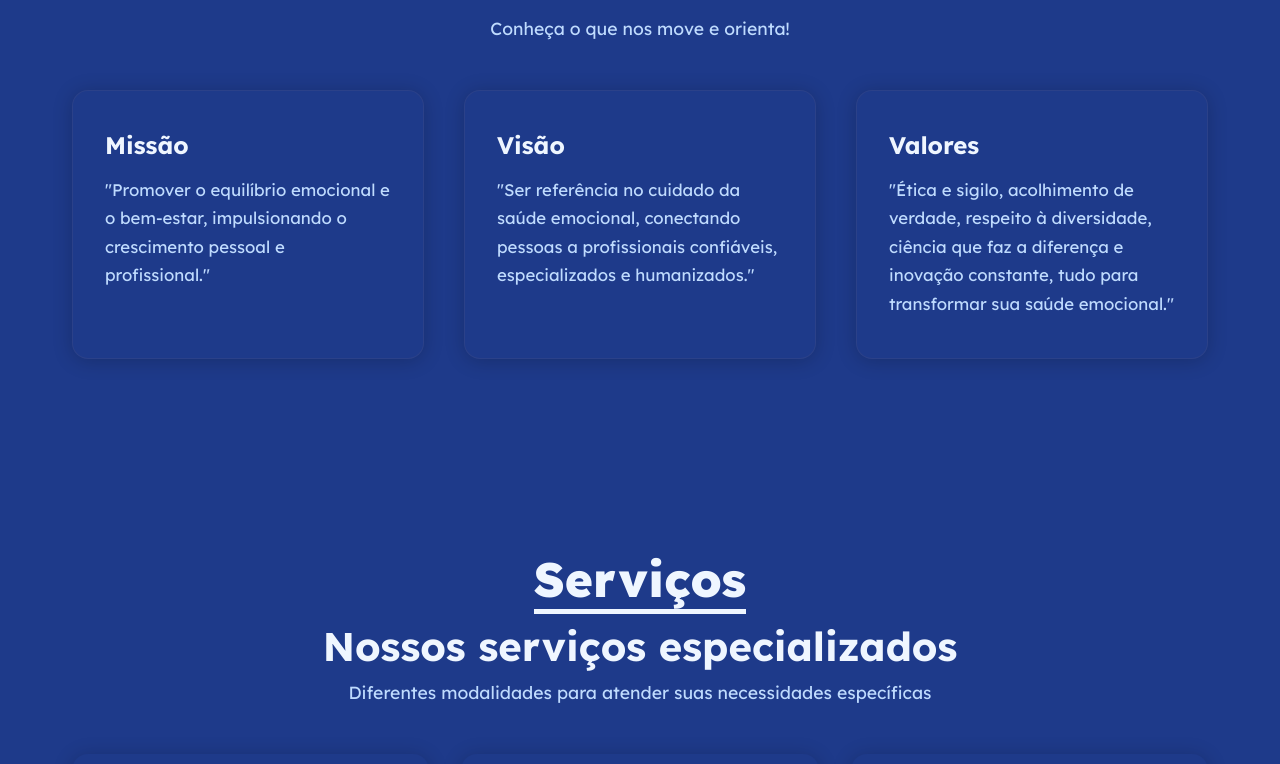
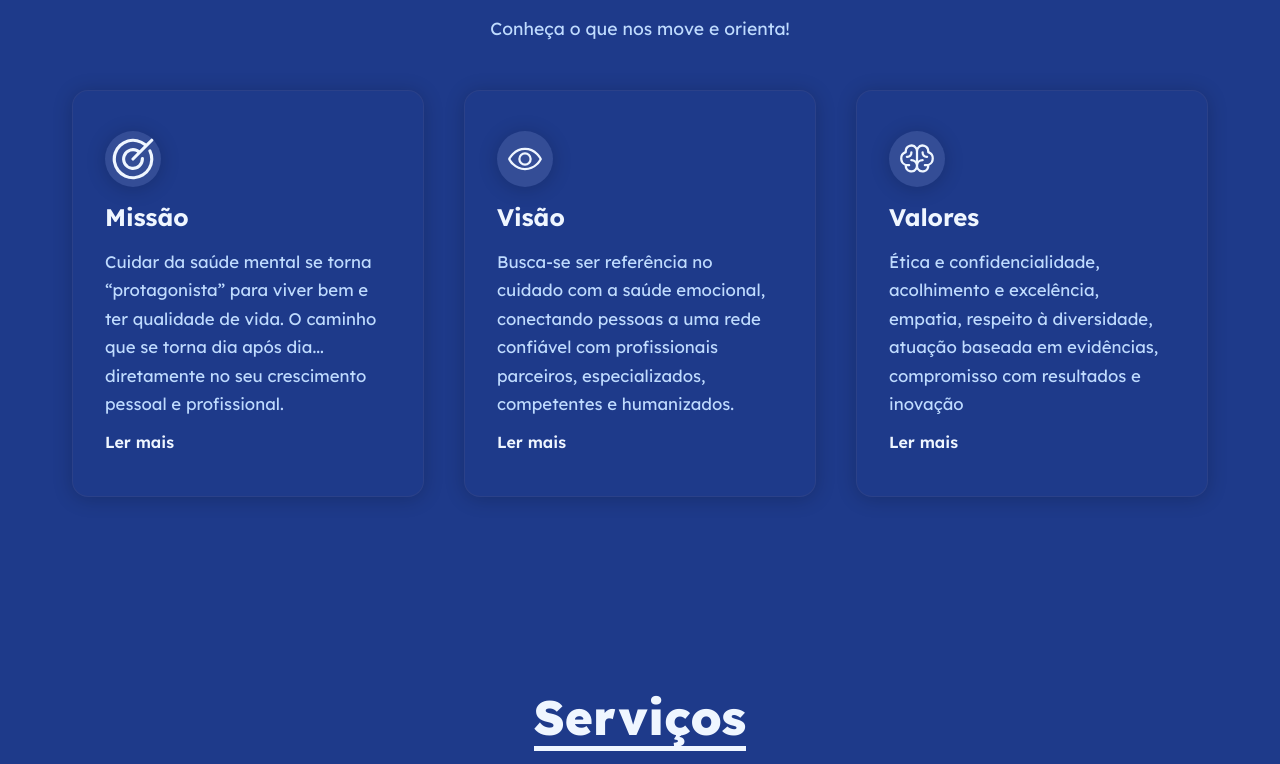
Before and after one commit to Freelings-Co/mentflow, a React (Vite) app: page / in a window 1280 px wide. Shown: the part 2746-3510 px from the top of the page. Built offline with nearby package versions, Linux system fonts and the light colour scheme; a web font is replaced by a local one.

Commit message:
Commit to merge

```diff
--- a/src/pages/Landing.jsx
+++ b/src/pages/Landing.jsx
@@ -17,6 +17,10 @@ import {
   X,
 } from 'lucide-react'
 
+import AnaSilva from '../assets/ana-silva.webp'
+import CarlosSouza from '../assets/carlos-souza.webp'
+import MarianaLima from '../assets/mariana-lima.webp'
+
 import Reveal from '../components/Reveal'
 import '../pages/Landing.css'
 import Logo from '../assets/full-logo.webp'
@@ -24,8 +28,9 @@ import Design1 from '../assets/design1.webp'
 import Banner from '../assets/banner1.webp'
 import Service1 from '../assets/service1.webp'
 import Service2 from '../assets/service2.webp'
+import Service3 from '../assets/service3.webp'
 import Design2 from '../assets/design2.webp'
-import { ArrowRightIcon } from '@phosphor-icons/react'
+import { ArrowRightIcon, Target, Brain, Eye } from '@phosphor-icons/react'
 
 
 const MentFlowLanding = () => {
@@ -151,7 +156,7 @@ const MentFlowLanding = () => {
       icon: Users,
       title: 'Terapia em Grupo',
       description: 'Participe de sessões em grupo e compartilhe experiências.',
-      image: Service1
+      image: Service3
     },
   ]
 
@@ -181,7 +186,7 @@ const MentFlowLanding = () => {
       content:
         'A MentFlow mudou minha vida. Encontrei um terapeuta incrível que realmente me entende. A plataforma é fácil de usar e as sessões online são muito convenientes.',
       stars: 5,
-      avatar: 'https://i.pravatar.cc/150?img=1',
+      avatar: AnaSilva,
     },
     {
       author: 'Carlos Souza',
@@ -189,7 +194,7 @@ const MentFlowLanding = () => {
       content:
         'Estava cético no início, mas a experiência superou minhas expectativas. O processo de match foi rápido e eficiente, e meu terapeuta é excelente. Recomendo a todos!',
       stars: 5,
-      avatar: 'https://i.pravatar.cc/150?img=2',
+      avatar: CarlosSouza,
     },
     {
       author: 'Mariana Lima',
@@ -197,7 +202,7 @@ const MentFlowLanding = () => {
       content:
         'Finalmente encontrei uma forma de cuidar da minha saúde mental que se encaixa na minha rotina. A flexibilidade de horários é um grande diferencial. Estou muito feliz!',
       stars: 5,
-      avatar: 'https://i.pravatar.cc/150?img=3',
+      avatar: MarianaLima,
     },
   ]
 
@@ -376,16 +381,55 @@ const MentFlowLanding = () => {
             </div>
             <div className='mvv-grid'>
               <div className='mvv-card'>
+                <div className='mvv-icon'><Target size={50} /></div>
                 <h3 className='mvv-title'>Missão</h3>
-                <p className='mvv-text'>"Promover o equilíbrio emocional e o bem-estar, impulsionando o crescimento pessoal e profissional."</p>
+                <input type="checkbox" id="mvv-missao-toggle" className="mvv-toggle" />
+                <div className="mvv-text-wrapper">
+                  <p className="mvv-text mvv-text-truncada">
+                    Cuidar da saúde mental se torna “protagonista” para viver bem e ter qualidade de vida. O caminho que se torna dia após dia... diretamente no seu crescimento pessoal e profissional.
+
+                    <span className="mvv-text-restante">
+                      <br /><br />
+                      A busca por autoconhecimento e autoconsciência contribuem para percepção de desequilíbrios psíquicos, possibilitando equilíbrio emocional.<br /><br />
+                      Na pirâmide da inteligência emocional, existem escalas a serem percorridas e, ao buscar ajuda profissional, o processo é facilitado sendo possível identificar bloqueios emocionais que o impede de evoluir no âmbito laboral e acadêmico.
+                    </span>
+                  </p>
+                  <label htmlFor="mvv-missao-toggle" className="mvv-toggle-label ler-mais">Ler mais</label>
+                  <label htmlFor="mvv-missao-toggle" className="mvv-toggle-label ler-menos">Ler menos</label>
+                </div>
               </div>
               <div className='mvv-card'>
+                <div className='mvv-icon'><Eye size={36} /></div>
                 <h3 className='mvv-title'>Visão</h3>
-                <p className='mvv-text'>"Ser referência no cuidado da saúde emocional, conectando pessoas a profissionais confiáveis, especializados e humanizados."</p>
+                <input type="checkbox" id="mvv-visao-toggle" className="mvv-toggle" />
+                <div className="mvv-text-wrapper">
+                  <p className="mvv-text mvv-text-truncada">
+                    Busca-se ser referência no cuidado com a saúde emocional, conectando pessoas a uma rede confiável com profissionais parceiros, especializados, competentes e humanizados.
+
+                    <span className="mvv-text-restante">
+                      <br /><br />
+                      Com base na dedicação, persistência e constância, acreditamos que até 2030 estaremos bem consolidados no mercado
+                    </span>
+                  </p>
+                  <label htmlFor="mvv-visao-toggle" className="mvv-toggle-label ler-mais">Ler mais</label>
+                  <label htmlFor="mvv-visao-toggle" className="mvv-toggle-label ler-menos">Ler menos</label>
+                </div>
               </div>
               <div className='mvv-card'>
+                <div className='mvv-icon'><Brain size={36} /></div>
                 <h3 className='mvv-title'>Valores</h3>
-                <p className='mvv-text'>"Ética e sigilo, acolhimento de verdade, respeito à diversidade, ciência que faz a diferença e inovação constante, tudo para transformar sua saúde emocional."</p>
+                <input type="checkbox" id="mvv-valores-toggle" className="mvv-toggle" />
+                <div className="mvv-text-wrapper">
+                  <p className="mvv-text mvv-text-truncada">
+                    Ética e confidencialidade, acolhimento e excelência, empatia, respeito à diversidade, atuação baseada em evidências, compromisso com resultados e inovação
+
+                    <span className="mvv-text-restante">
+                      , além de espírito investigativo, com equipe ética e motivada sempre.
+                    </span>
+                  </p>
+                  <label htmlFor="mvv-valores-toggle" className="mvv-toggle-label ler-mais">Ler mais</label>
+                  <label htmlFor="mvv-valores-toggle" className="mvv-toggle-label ler-menos">Ler menos</label>
+                </div>
               </div>
             </div>
           </div>
```
